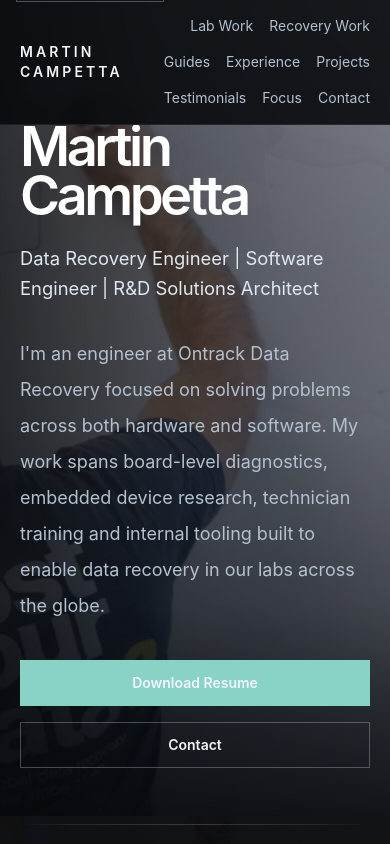
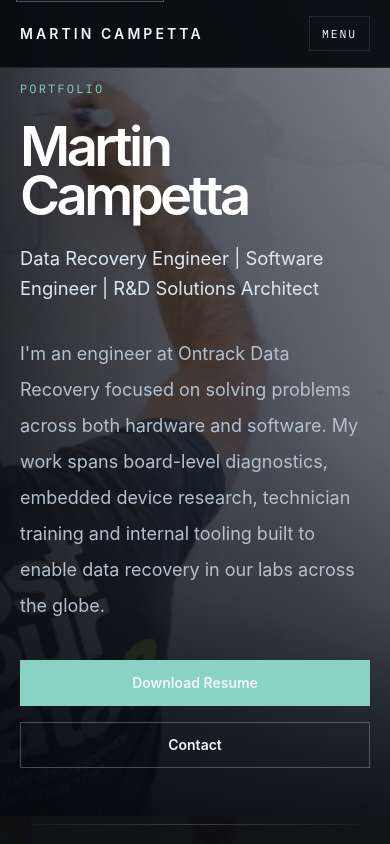
Before and after one commit to mcampetta/portfolio-site, a Next.js app: page / in a window 390 px wide. Shown: the top 844 px of the page. Built offline with nearby package versions, Linux system fonts and the light colour scheme.

Commit message:
Add compact mobile navigation

```diff
--- a/components/navbar.tsx
+++ b/components/navbar.tsx
@@ -1,3 +1,7 @@
+"use client";
+
+import { useState } from "react";
+
 type NavItem = {
   label: string;
   href: string;
@@ -9,14 +13,28 @@ type NavbarProps = {
 };
 
 export function Navbar({ items, name }: NavbarProps) {
+  const [isOpen, setIsOpen] = useState(false);
+
   return (
-    <header className="fixed inset-x-0 top-0 z-50 border-b border-white/8 bg-[rgba(7,10,13,0.88)] backdrop-blur">
-      <div className="mx-auto flex max-w-6xl items-center justify-between gap-6 px-5 py-4 sm:px-6 lg:px-8">
-        <a className="text-sm font-semibold tracking-[0.22em] text-white uppercase" href="#hero">
+    <header className="fixed inset-x-0 top-0 z-50 border-b border-white/10 bg-[rgba(7,10,13,0.94)] backdrop-blur">
+      <div className="mx-auto max-w-[104rem] px-5 sm:px-6 lg:px-8">
+        <div className="flex items-center justify-between gap-4 py-4">
+          <a className="text-sm font-semibold tracking-[0.22em] text-white uppercase" href="#hero" onClick={() => setIsOpen(false)}>
             {name}
           </a>
-        <nav aria-label="Primary">
-          <ul className="flex flex-wrap items-center justify-end gap-4 text-sm sm:gap-6">
+
+          <button
+            type="button"
+            className="inline-flex items-center justify-center border border-white/10 px-3 py-2 text-[0.72rem] font-mono tracking-[0.16em] text-white uppercase transition hover:border-white/25 hover:text-[color:var(--color-accent)] md:hidden"
+            aria-expanded={isOpen}
+            aria-controls="mobile-navigation"
+            onClick={() => setIsOpen((open) => !open)}
+          >
+            {isOpen ? "Close" : "Menu"}
+          </button>
+
+          <nav className="hidden md:block" aria-label="Primary">
+            <ul className="flex items-center justify-end gap-4 text-sm lg:gap-6">
               {items.map((item) => (
                 <li key={item.href}>
                   <a className="anchor-link" href={item.href}>
@@ -27,6 +45,25 @@ export function Navbar({ items, name }: NavbarProps) {
             </ul>
           </nav>
         </div>
+
+        {isOpen ? (
+          <nav id="mobile-navigation" className="border-t border-white/10 pb-4 pt-3 md:hidden" aria-label="Mobile">
+            <ul className="grid gap-2">
+              {items.map((item) => (
+                <li key={item.href}>
+                  <a
+                    className="block border border-white/10 bg-[rgba(12,16,20,0.72)] px-4 py-3 text-sm text-[color:var(--color-text-strong)] transition hover:border-white/25 hover:text-white"
+                    href={item.href}
+                    onClick={() => setIsOpen(false)}
+                  >
+                    {item.label}
+                  </a>
+                </li>
+              ))}
+            </ul>
+          </nav>
+        ) : null}
+      </div>
     </header>
   );
 }
```
Lines whose indentation alone changed are shown as unchanged.
